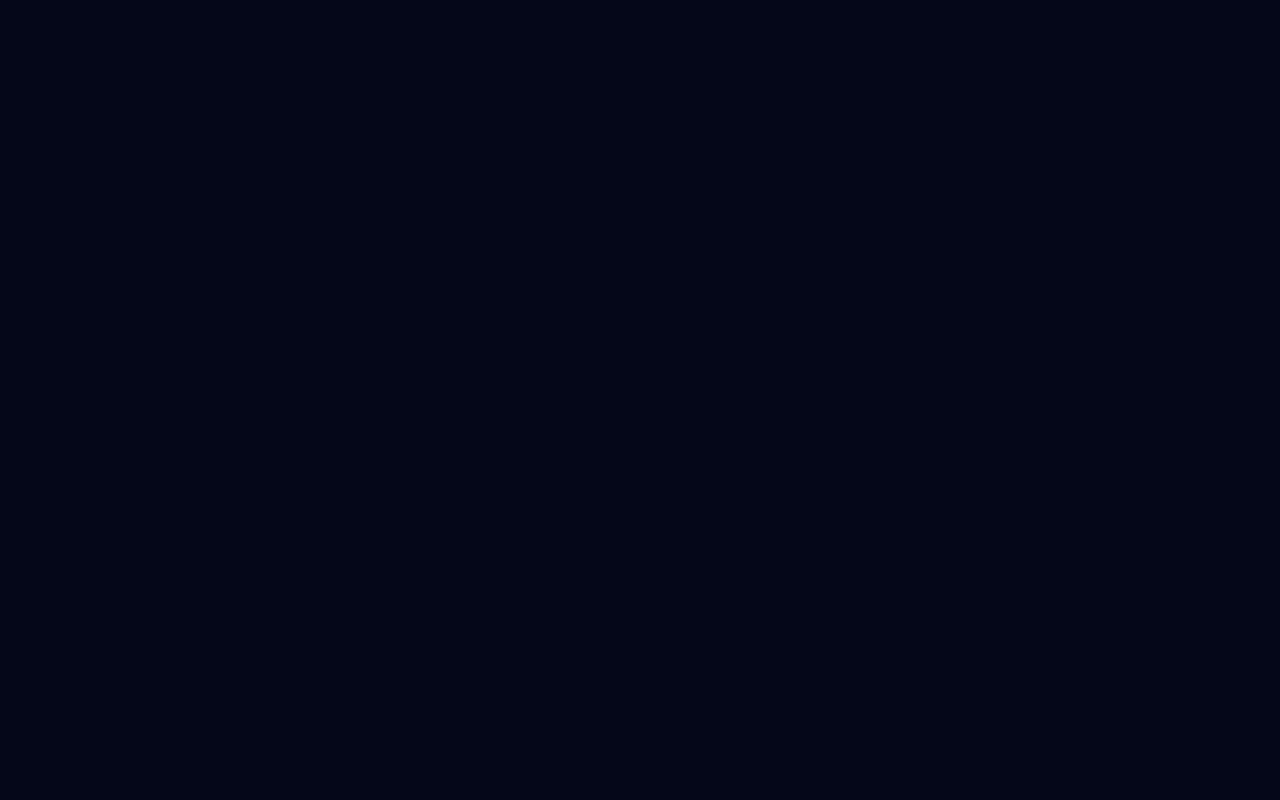
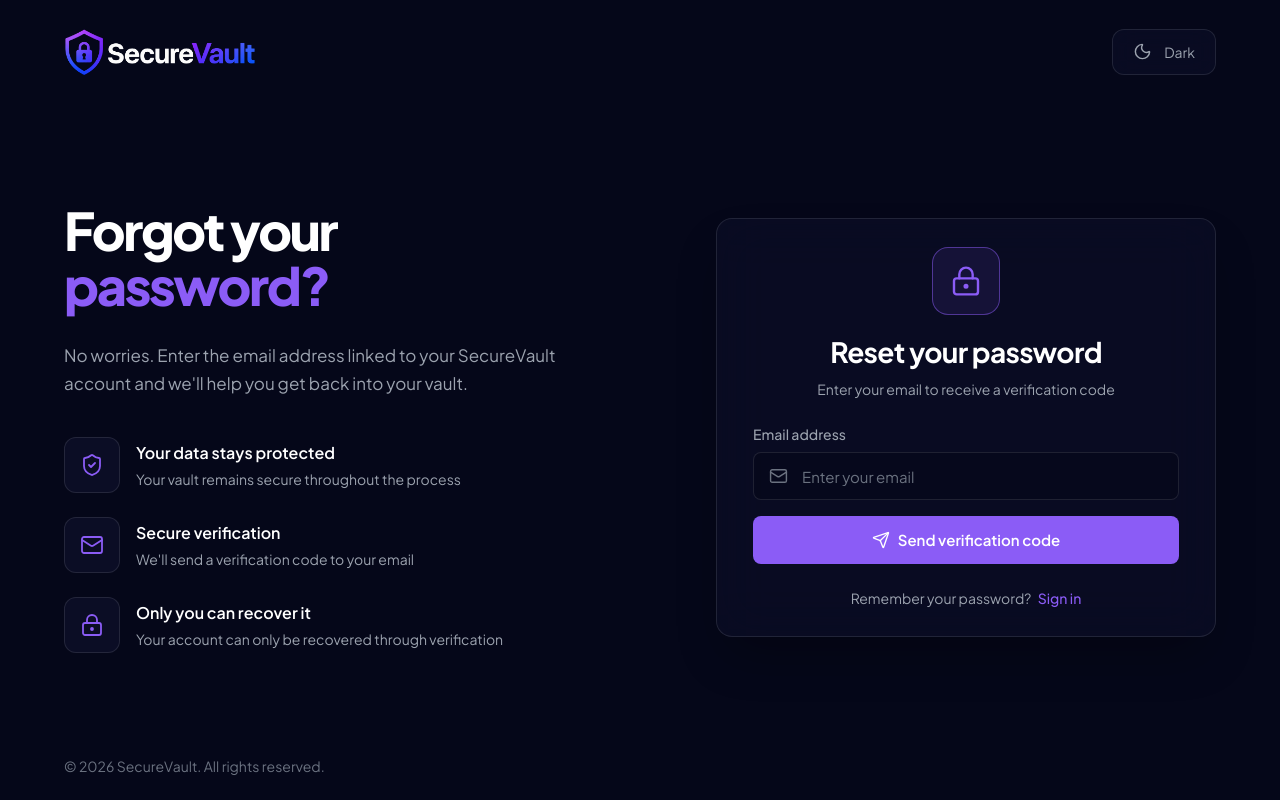
Before and after one commit to iamakashr/secure-vault, a React (Vite) app in the folder client/: page /forgot-password in a window 1280 px wide. Before the commit this address had no page. Built offline with nearby package versions, Linux system fonts and the light colour scheme.

Commit message:
feat(auth): build forgot password page

```diff
--- /dev/null
+++ b/client/src/pages/auth/ForgotPassword.jsx
@@ -0,0 +1,193 @@
+import { useState } from "react";
+import { useNavigate } from "react-router-dom";
+import { ShieldCheck, Mail, LockKeyhole, Send } from "lucide-react";
+
+import SecureVaultlogoHorizontalDark from "../../assets/logos/securevault-logo-horizontal-dark.png";
+
+import AuthCard from "../../components/auth/AuthCard";
+import AuthFeature from "../../components/auth/AuthFeature";
+import AuthFooter from "../../components/auth/AuthFooter";
+import DarkModeBtn from "../../components/ui/DarkModeBtn";
+
+const ForgotPassword = () => {
+  const navigate = useNavigate();
+
+  const [email, setEmail] = useState("");
+  const [error, setError] = useState("");
+  const [loading, setLoading] = useState(false);
+
+  const handleChange = (e) => {
+    setEmail(e.target.value);
+    setError("");
+  };
+
+  const handleSubmit = async (e) => {
+    e.preventDefault();
+
+    setError("");
+    setLoading(true);
+
+    try {
+
+
+      // Temporary simulation
+      // Remove this when connecting your backend.
+      await new Promise((resolve) => setTimeout(resolve, 500));
+
+      /*
+        If backend confirms the email and sends the OTP,
+        move to OTP verification.
+      */
+
+      navigate("/verify-otp", {
+        state: { email },
+      });
+    } catch (error) {
+      setError(error.message || "No account found with this email address.");
+    } finally {
+      setLoading(false);
+    }
+  };
+
+  return (
+    <div className="relative h-screen overflow-hidden bg-background font-sans text-text-primary antialiased">
+      {/* HEADER  */}
+      <header className="relative z-10 flex items-center justify-between px-8 py-7 lg:px-16">
+        {/* LOGO */}
+        <img
+          src={SecureVaultlogoHorizontalDark}
+          alt="SecureVault"
+          className="w-48 object-contain"
+        />
+
+        {/* THEME */}
+        <DarkModeBtn />
+      </header>
+
+      {/*  MAIN  */}
+      <main className="relative z-10 mx-auto flex min-h-[calc(100vh-112px)] max-w-7xl items-center justify-between gap-20 overflow-hidden px-8 pb-10 lg:px-16">
+        {/*  LEFT SECTION  */}
+        <section className="w-125 shrink-0">
+          <div>
+            {/* HEADING */}
+            <h1 className="text-[52px] font-extrabold leading-[1.06] tracking-[-0.045em] text-text-primary">
+              Forgot your
+              <br />
+              <span className="text-primary">password?</span>
+            </h1>
+
+            {/* DESCRIPTION */}
+            <p className="mt-7 max-w-125 text-[17px] leading-7 text-text-secondary">
+              No worries. Enter the email address linked to your SecureVault
+              account and we'll help you get back into your vault.
+            </p>
+
+            {/* FEATURES */}
+            <div className="mt-10 space-y-6">
+              <AuthFeature
+                icon={<ShieldCheck size={24} strokeWidth={1.8} />}
+                title="Your data stays protected"
+                description="Your vault remains secure throughout the process"
+              />
+
+              <AuthFeature
+                icon={<Mail size={24} strokeWidth={1.8} />}
+                title="Secure verification"
+                description="We'll send a verification code to your email"
+              />
+
+              <AuthFeature
+                icon={<LockKeyhole size={24} strokeWidth={1.8} />}
+                title="Only you can recover it"
+                description="Your account can only be recovered through verification"
+              />
+            </div>
+          </div>
+        </section>
+
+        {/*  FORGOT PASSWORD CARD  */}
+        <section className="w-125 shrink-0">
+          <AuthCard>
+            {/* AUTH ICON */}
+            <div className="flex justify-center">
+              <div className="flex h-17 w-17 items-center justify-center rounded-2xl border border-primary/50 bg-primary/10 text-primary">
+                <LockKeyhole size={32} strokeWidth={1.8} />
+              </div>
+            </div>
+
+            {/* HEADING */}
+            <div className="mt-4 text-center">
+              <h2 className="text-[28px] font-bold tracking-tight text-text-primary">
+                Reset your password
+              </h2>
+
+              <p className="mt-1.5 text-[14px] text-text-secondary">
+                Enter your email to receive a verification code
+              </p>
+            </div>
+
+            {/*  FORM  */}
+            <form onSubmit={handleSubmit} className="mt-6 space-y-4">
+              {/* EMAIL */}
+              <div>
+                <label
+                  htmlFor="email"
+                  className="mb-2 block text-sm font-medium text-text-secondary">
+                  Email address
+                </label>
+
+                <div className="relative">
+                  <Mail
+                    size={19}
+                    strokeWidth={1.8}
+                    className="absolute left-4 top-1/2 -translate-y-1/2 text-text-muted"
+                  />
+
+                  <input
+                    id="email"
+                    name="email"
+                    type="email"
+                    value={email}
+                    onChange={handleChange}
+                    placeholder="Enter your email"
+                    required
+                    className={`h-12 w-full rounded-lg border ${
+                      error ? "border-danger/70" : "border-border-subtle"
+                    } bg-background/60 pl-12 pr-4 text-[15px] text-text-primary outline-none placeholder:text-text-muted transition-colors duration-200 focus:border-primary/70`}
+                  />
+                </div>
+
+                {/* ERROR */}
+                {error && <p className="mt-2 text-sm text-danger">{error}</p>}
+              </div>
+
+              {/* SEND OTP */}
+              <button
+                type="submit"
+                disabled={loading}
+                className="flex h-12 w-full items-center justify-center gap-2 rounded-lg bg-primary text-[15px] font-semibold text-white transition-all duration-200 hover:bg-primary disabled:cursor-not-allowed disabled:opacity-60 active:scale-[0.99]">
+                <Send size={18} strokeWidth={1.8} />
+
+                {loading ? "Sending..." : "Send verification code"}
+              </button>
+            </form>
+
+            {/* FOOTER */}
+            <AuthFooter
+              text="Remember your password?"
+              linkText="Sign in"
+              linkTo="/login"
+            />
+          </AuthCard>
+        </section>
+      </main>
+
+      {/*  FOOTER  */}
+      <footer className="absolute bottom-6 left-8 text-sm text-text-muted lg:left-16">
+        © 2026 SecureVault. All rights reserved.
+      </footer>
+    </div>
+  );
+};
+
+export default ForgotPassword;
--- a/client/src/pages/auth/Login.jsx
+++ b/client/src/pages/auth/Login.jsx
@@ -1,3 +1,4 @@
+import { Link } from "react-router-dom";
 import { useState } from "react";
 import {
   ShieldCheck,
@@ -41,7 +42,7 @@ const Login = () => {
 
   return (
     <div className="relative h-screen overflow-hidden bg-background font-sans text-text-primary antialiased">
-      {/* HEADER */}
+      {/* ==================== HEADER ==================== */}
       <header className="relative z-10 flex items-center justify-between px-8 py-7 lg:px-16">
         {/* LOGO */}
         <img
@@ -54,9 +55,9 @@ const Login = () => {
         <DarkModeBtn />
       </header>
 
-      {/*  MAIN  */}
+      {/* ==================== MAIN ==================== */}
       <main className="relative z-10 mx-auto flex min-h-[calc(100vh-112px)] max-w-7xl items-center justify-between gap-20 overflow-hidden px-8 pb-10 lg:px-16">
-        {/* LEFT SECTION */}
+        {/* ==================== LEFT SECTION ==================== */}
         <section className="w-130 shrink-0">
           <div>
             {/* HEADING */}
@@ -97,7 +98,7 @@ const Login = () => {
           </div>
         </section>
 
-        {/*  LOGIN CARD  */}
+        {/* ==================== LOGIN CARD ==================== */}
         <section className="w-125 shrink-0">
           <AuthCard>
             {/* AUTH ICON */}
@@ -118,8 +119,8 @@ const Login = () => {
               </p>
             </div>
 
-            {/*  FORM  */}
-            <form onSubmit={handelSubmit} className="mt-6 space-y-3">
+            {/* ==================== FORM ==================== */}
+            <form onSubmit={handelSubmit} className="mt-6 space-y-4">
               {/* EMAIL */}
               <div>
                 <label
@@ -196,11 +197,11 @@ const Login = () => {
                   <span>Remember me</span>
                 </label>
 
-                <button
-                  type="button"
+                <Link
+                  to="/forgot-password"
                   className="text-sm font-medium text-primary transition-colors duration-200 hover:text-primary">
                   Forgot password?
-                </button>
+                </Link>
               </div>
 
               {/* SIGN IN */}
@@ -224,7 +225,7 @@ const Login = () => {
         </section>
       </main>
 
-      {/* FOOTER */}
+      {/* ==================== FOOTER ==================== */}
       <footer className="absolute bottom-6 left-8 text-sm text-text-muted lg:left-16">
         © 2026 SecureVault. All rights reserved.
       </footer>
--- a/client/src/routes/AppRoutes.jsx
+++ b/client/src/routes/AppRoutes.jsx
@@ -3,6 +3,7 @@ import Splash from "../pages/auth/Splash";
 import Welcome from "../pages/auth/Welcome";
 import Login from "../pages/auth/Login";
 import Register from "../pages/auth/Register";
+import ForgotPassword from "../pages/auth/ForgotPassword";
 
 const AppRoutes = () => {
   return (
@@ -14,6 +15,7 @@ const AppRoutes = () => {
       <Route path="/welcome" element={<Welcome />} />
       <Route path="/login" element={<Login />} />
       <Route path="/register" element={<Register />} />
+      <Route path="/forgot-password" element={<ForgotPassword />} />
     </Routes>
   );
 };
```
